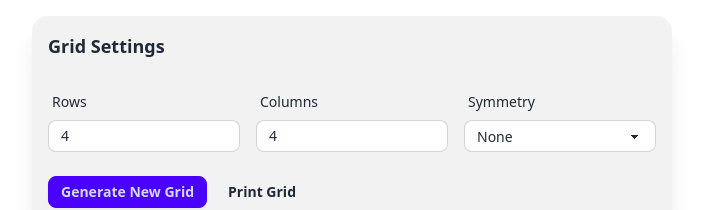
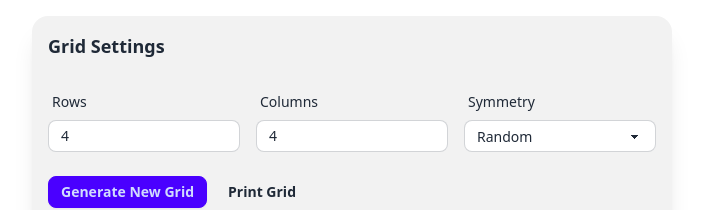
Before and after one commit to jangop/magnetic-tiles-grid, a SvelteKit app: page / in a window 1280 px wide. Shown: the top 210 px of the page, without its empty margins (288-991 px from the left). Built offline with nearby package versions, Linux system fonts and the light colour scheme.

Commit message:
Respect randomly picked symmertry

```diff
--- a/src/routes/+page.svelte
+++ b/src/routes/+page.svelte
@@ -15,9 +15,18 @@
 	let rows = $state(4);
 	let cols = $state(4);
 	let grid = $state<string[][]>([]);
-	let symmetry = $state('none'); // 'none', 'mirror', 'rotation'
+	const SYMMETRY_TYPES = ['none', 'horizontal', 'vertical', 'rotation180', 'rotation90'] as const;
+	type SymmetryType = (typeof SYMMETRY_TYPES)[number];
+
+	let symmetry = $state<'random' | SymmetryType>('random');
 
 	function generateGrid() {
+		// If symmetry is random, pick a random type
+		const effectiveSymmetry: SymmetryType =
+			symmetry === 'random'
+				? SYMMETRY_TYPES[Math.floor(Math.random() * SYMMETRY_TYPES.length)]
+				: symmetry;
+
 		// Create a copy of colors to track usage
 		const colorUsage = Object.fromEntries(
 			Object.entries(colors).map(([color, info]) => [color, { count: info.count }])
@@ -39,7 +48,7 @@
 			.fill(null)
 			.map(() => Array(cols).fill(null));
 
-		switch (symmetry) {
+		switch (effectiveSymmetry) {
 			case 'horizontal': {
 				const midRow = Math.floor(rows / 2);
 				// Fill top half
@@ -193,6 +202,7 @@
 							bind:value={symmetry}
 							class="select select-bordered select-sm w-full"
 						>
+							<option value="random">Random</option>
 							<option value="none">None</option>
 							<option value="horizontal">Horizontal Mirror</option>
 							<option value="vertical">Vertical Mirror</option>
```
